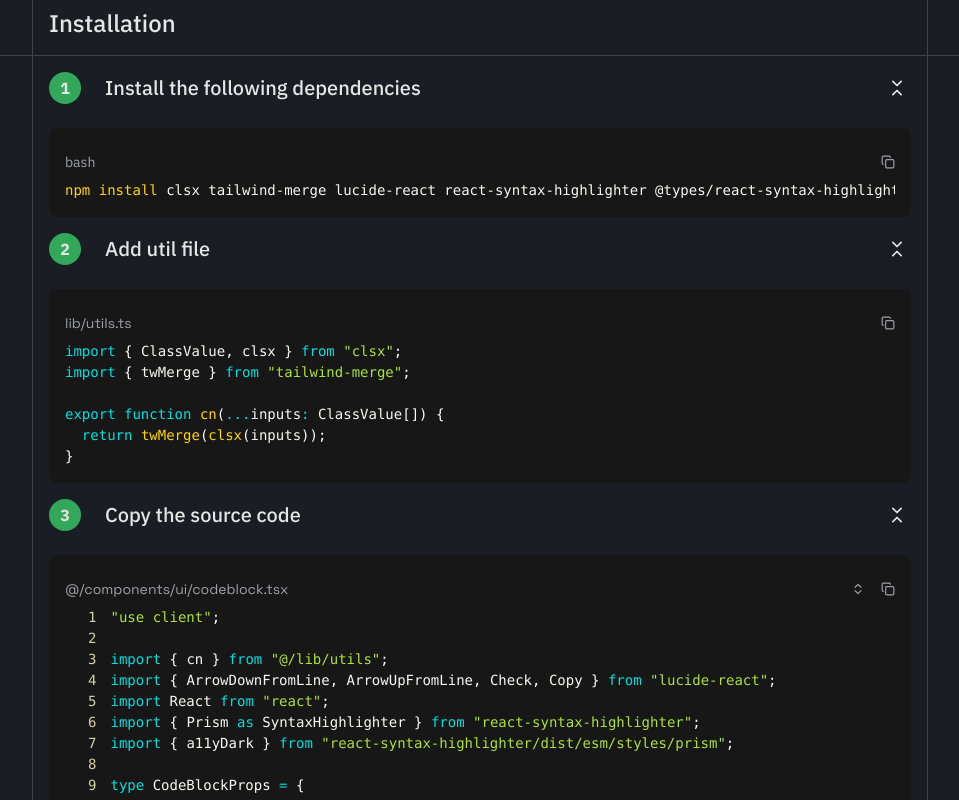
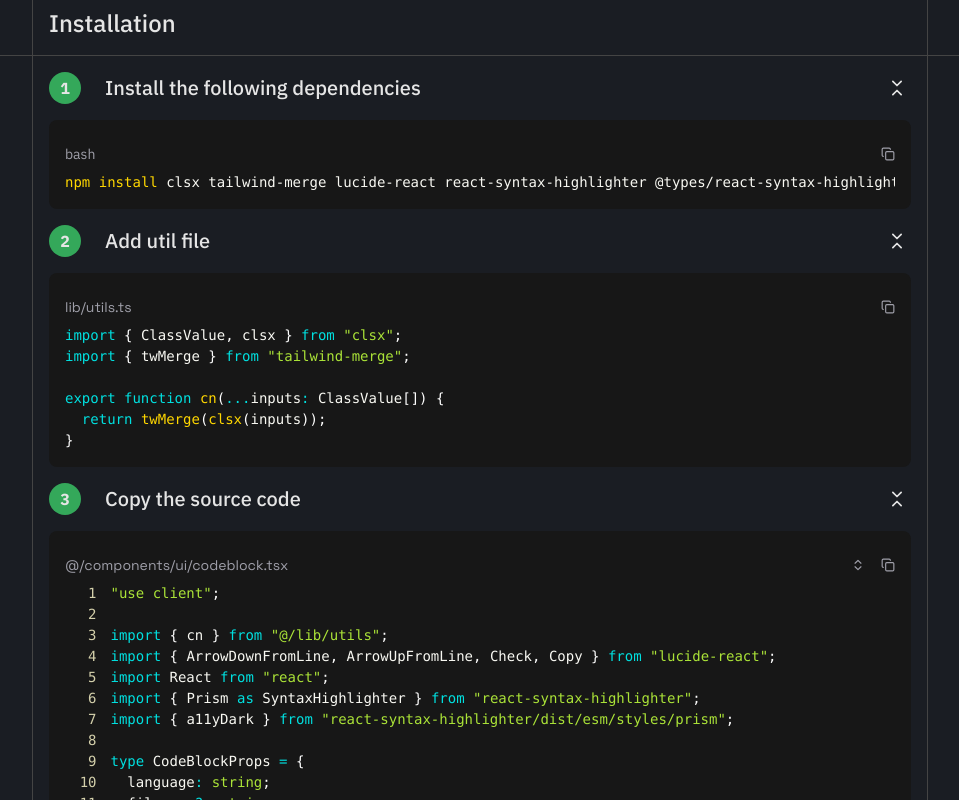
Before and after one commit to rht-21/rht21.in, a Next.js app: page /components/codeblock in a window 1280 px wide. Shown: the part 900-1700 px from the top of the page, without its empty margins (160-1119 px from the left). Built offline with nearby package versions, Linux system fonts and the light colour scheme.

Commit message:
fix(installation): fix animation on resize

```diff
--- a/components/react-components/InstallationSection.tsx
+++ b/components/react-components/InstallationSection.tsx
@@ -33,7 +33,7 @@ const InstallationSection = ({
         className={cn(
           "grid transition-all duration-500 ease-in-out",
           show
-            ? "mt-6 grid-rows-[1fr] opacity-100"
+            ? "mt-4 grid-rows-[1fr] opacity-100"
             : "mt-0 grid-rows-[0fr] opacity-0",
         )}
       >
```
